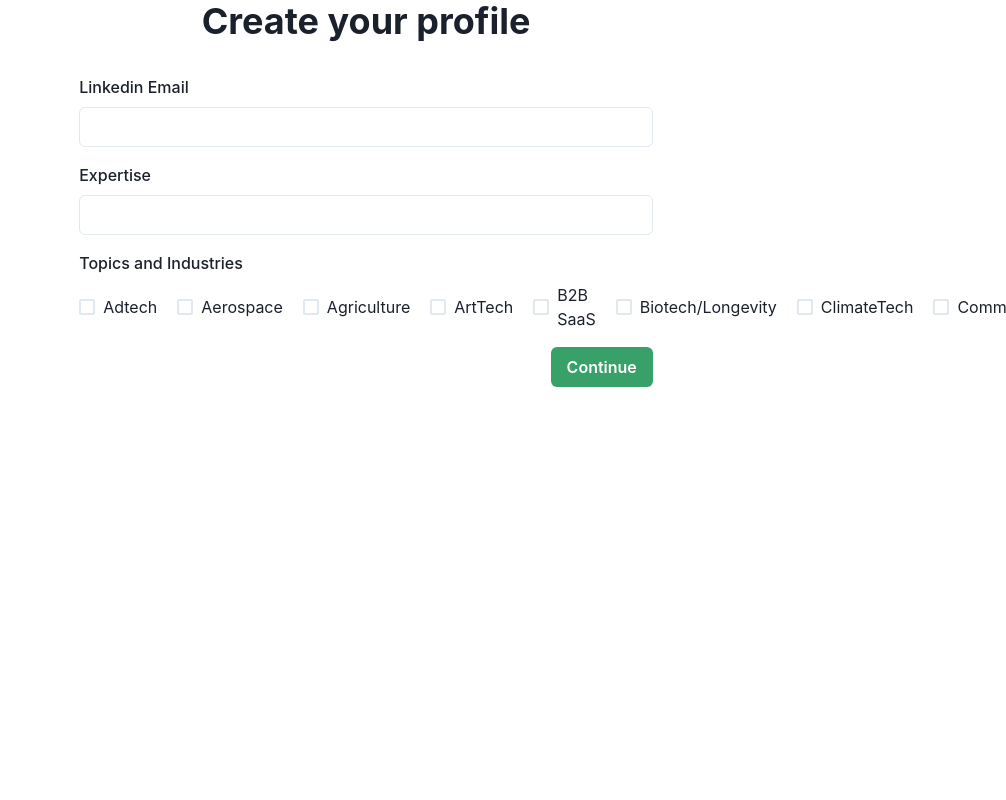
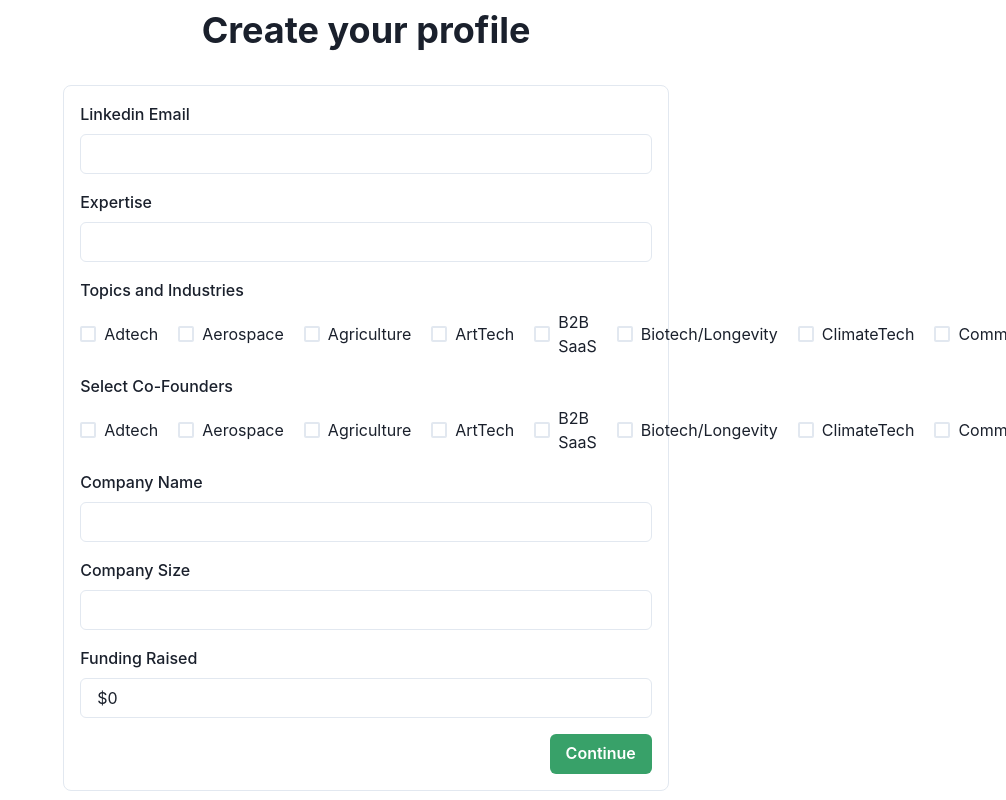
Before and after one commit to upieez/antler-tech-challenge, a Next.js app in the folder antler-onboarding/: page /profile in a window 1280 px wide. Shown: the top 800 px of the page, without its empty margins (274-1280 px from the left). Built offline with nearby package versions, Linux system fonts and the light colour scheme.

Commit message:
feat: add profile page

```diff
--- a/antler-onboarding/pages/profile/index.tsx
+++ b/antler-onboarding/pages/profile/index.tsx
@@ -1,3 +1,4 @@
+import { useState } from 'react';
 import {
 	FormControl,
 	FormLabel,
@@ -11,24 +12,35 @@ import {
 	Flex,
 	Spacer,
 	Box,
-	Link,
 	CheckboxGroup,
 	HStack,
 	Checkbox,
+	useDisclosure,
+	Center,
+	NumberInput,
+	NumberInputField,
 } from '@chakra-ui/react';
 
 export default function Profile() {
+	const { isOpen, onOpen, onClose } = useDisclosure();
+
+	const format = (val) => `$` + val;
+	const parse = (val) => val.replace(/^\$/, '');
+
+	const [value, setValue] = useState('0');
+
 	return (
+		<Center h='100vh'>
 			<Box>
 				<Heading textAlign='center' mb={8}>
 					Create your profile
 				</Heading>
-			<Container>
+				<Container borderWidth='1px' borderRadius='lg' p={4}>
 					<FormControl>
 						<FormLabel>Linkedin Email</FormLabel>
 						<Input type='url' />
 						<FormLabel mt={4}>Expertise</FormLabel>
-					<Input type='text' />
+						<Input type='text' isRequired />
 						<FormLabel mt={4}>Topics and Industries</FormLabel>
 						<CheckboxGroup colorScheme='green'>
 							<HStack spacing={5}>
@@ -43,12 +55,41 @@ export default function Profile() {
 								<Checkbox value='Construction'>Construction</Checkbox>
 							</HStack>
 						</CheckboxGroup>
+						<FormLabel mt={4}>Select Co-Founders</FormLabel>
+						<CheckboxGroup colorScheme='green'>
+							<HStack spacing={5}>
+								<Checkbox value='Adtech'>Adtech</Checkbox>
+								<Checkbox value='Aerospace'>Aerospace</Checkbox>
+								<Checkbox value='Agriculture'>Agriculture</Checkbox>
+								<Checkbox value='ArtTech'>ArtTech</Checkbox>
+								<Checkbox value='B2B SaaS'>B2B SaaS</Checkbox>
+								<Checkbox value='Biotech/Longevity'>Biotech/Longevity</Checkbox>
+								<Checkbox value='ClimateTech'>ClimateTech</Checkbox>
+								<Checkbox value='Community'>Community</Checkbox>
+								<Checkbox value='Construction'>Construction</Checkbox>
+							</HStack>
+						</CheckboxGroup>
+						<FormLabel mt={4}>Company Name</FormLabel>
+						<Input type='text' isRequired />
+						<FormLabel mt={4}>Company Size</FormLabel>
+						<Input type='text' isRequired />
+						<FormLabel mt={4}>Funding Raised</FormLabel>
+						<NumberInput
+							onChange={(valueString) => setValue(parse(valueString))}
+							value={format(value)}
+							max={10000000}
+							isRequired>
+							<NumberInputField />
+						</NumberInput>
 						<Flex mt={4}>
 							<Spacer />
-						<Button colorScheme='green'>Continue</Button>
+							<Button colorScheme='green' onClick={onOpen}>
+								Continue
+							</Button>
 						</Flex>
 					</FormControl>
 				</Container>
 			</Box>
+		</Center>
 	);
 }
```
Lines whose indentation alone changed are shown as unchanged.
